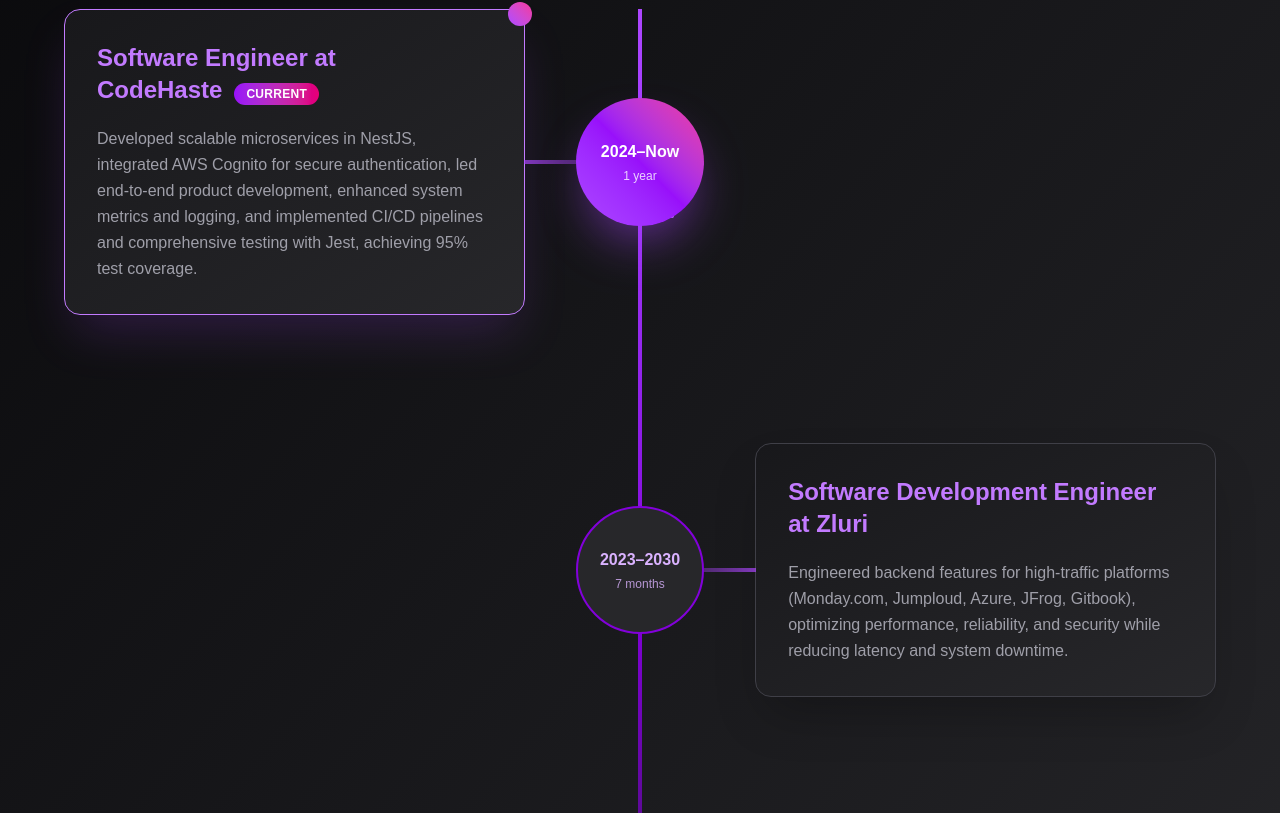
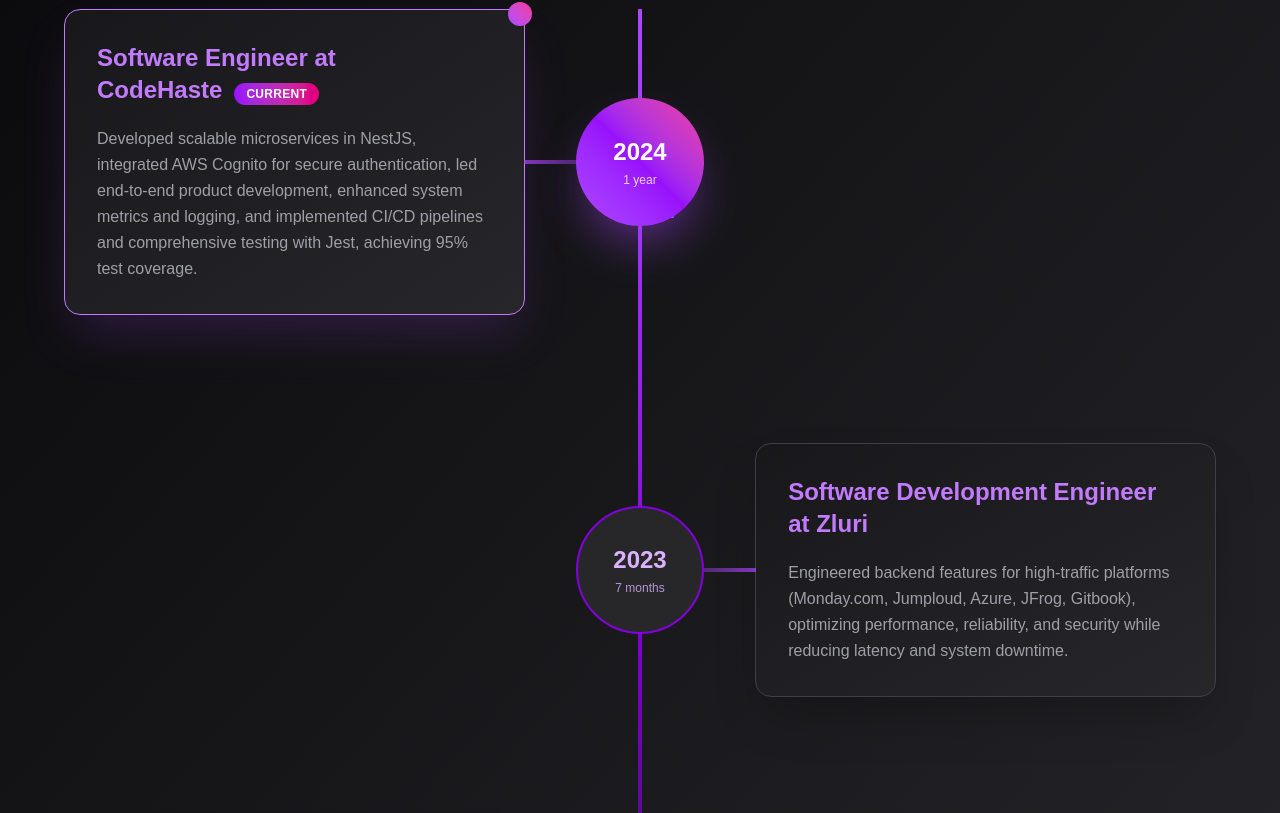
Before and after one commit to LuC1f3-r/portfolio, a Next.js app: page / in a window 1280 px wide. Shown: the part 1827-2640 px from the top of the page. Built offline with nearby package versions, Linux system fonts and the light colour scheme.

Commit message:
removed the experience date issue and enlarged the start date

```diff
--- a/app/experience/page.tsx
+++ b/app/experience/page.tsx
@@ -98,8 +98,8 @@ export default function Experience() {
                           : "bg-zinc-800 border-2 border-purple-700 text-purple-300"
                       }`}
                     >
-                      <div className="font-bold text-sm">
-                        {exp.startYear}–{exp.isCurrent ? "Now" : exp.startYear + parseInt(exp.duration)}
+                      <div className="font-bold text-xl">
+                        {exp.startYear}
                       </div>
                       <div className="mt-1 text-xs opacity-80 font-normal">
                         {exp.duration}
@@ -198,8 +198,8 @@ export default function Experience() {
                         animationDelay: `${index * 200 + 300}ms`
                       }}
                     >
-                      <div className="font-bold text-base">
-                        {exp.startYear}–{exp.isCurrent ? "Now" : exp.startYear + parseInt(exp.duration)}
+                      <div className="font-bold text-2xl">
+                        {exp.startYear}
                       </div>
                       <div className="mt-1 text-xs opacity-80 font-normal">
                         {exp.duration}
```
